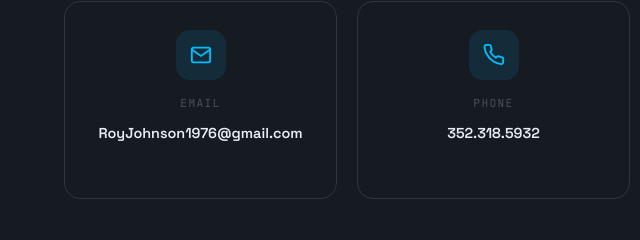
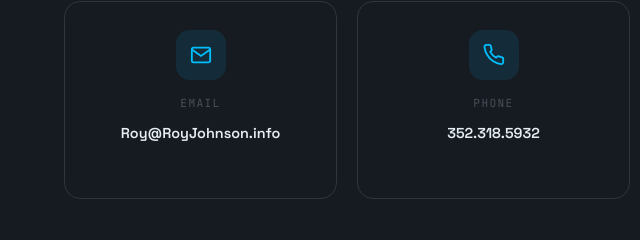
Before and after one commit to Rhyse76/royjohnson, a plain HTML site: page resume.html in a window 1280 px wide. Shown: the part 3415-3655 px from the top of the page, 0-640 px from the left. Drawn offline with Linux system fonts and the light colour scheme.

Commit message:
Update email to Roy@RoyJohnson.info
Updated contact card link, display text, and print CSS header
to reflect the new domain email address.

Co-Authored-By: Claude Sonnet 4.6 <noreply@anthropic.com>

```diff
--- a/css/style.css
+++ b/css/style.css
@@ -1282,7 +1282,7 @@ em { color: var(--text-primary); font-style: italic; }
     margin-bottom: 4pt;
   }
   .section-padding::after {
-    content: "RoyJohnson1976@gmail.com  ·  352.318.5932  ·  Caldwell, Idaho  ·  royjohnson.info";
+    content: "Roy@RoyJohnson.info  ·  352.318.5932  ·  Caldwell, Idaho  ·  royjohnson.info";
     display: block;
     font-family: 'JetBrains Mono', monospace;
     font-size: 8.5pt;
--- a/resume.html
+++ b/resume.html
@@ -308,7 +308,7 @@
       <p class="section-subtitle">I'm currently open to new opportunities. Whether you have a role in mind or just want to talk shop — my inbox is open.</p>
       <div class="contact-grid">
 
-        <a href="mailto:RoyJohnson1976@gmail.com" class="contact-card fade-up">
+        <a href="mailto:Roy@RoyJohnson.info" class="contact-card fade-up">
           <div class="contact-icon">
             <svg viewBox="0 0 24 24" fill="none" stroke="currentColor" stroke-width="2">
               <path d="M4 4h16c1.1 0 2 .9 2 2v12c0 1.1-.9 2-2 2H4c-1.1 0-2-.9-2-2V6c0-1.1.9-2 2-2z"/>
@@ -316,7 +316,7 @@
             </svg>
           </div>
           <div class="contact-label">Email</div>
-          <div class="contact-value">RoyJohnson1976@gmail.com</div>
+          <div class="contact-value">Roy@RoyJohnson.info</div>
         </a>
 
         <a href="tel:3523185932" class="contact-card fade-up">
```
